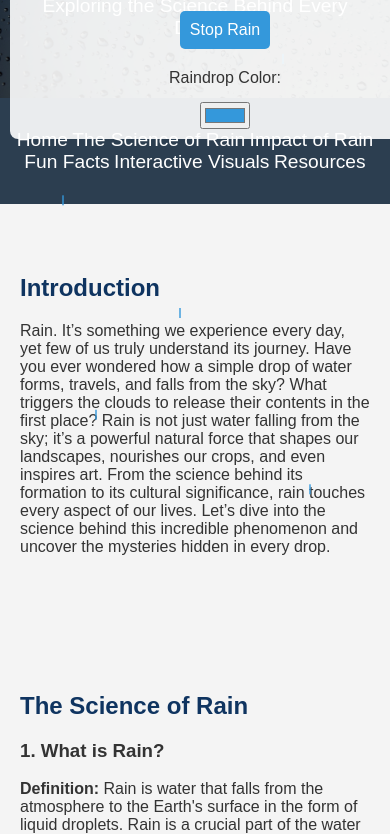
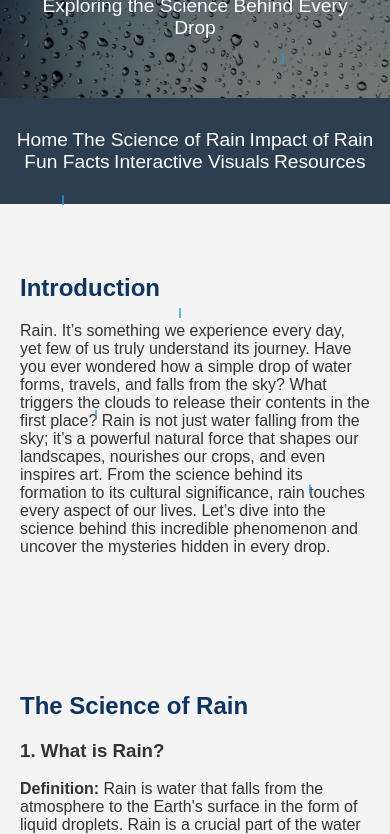
Before and after one commit to Anomalocarida/webdeva2, a plain HTML site: page index.html in a window 390 px wide. Shown: the part 102-936 px from the top of the page. Drawn offline with nearby package versions, Linux system fonts and the light colour scheme.

Commit message:
Update style.css

```diff
--- a/style.css
+++ b/style.css
@@ -379,29 +379,24 @@ button:hover {
     }
 }
 
-/* Controls Styling */
+
 #controls {
-    position: relative;
-    top: 10px;
-    left: 10px;
-    z-index: 10;
-    background: rgba(255, 255, 255, 0.9);
-    padding: 10px 20px;
-    border-radius: 8px;
-    display: flex;
-    align-items: center;
-    gap: 10px;
-    font-family: Arial, sans-serif;
-}
-
-@media (max-width: 768px) {
-    #controls {
-        position: static; /* Prevents sticky behavior if screen height is too small */
-        width: 100%; /* Makes it responsive for smaller screens */
-        max-width: none;
-        margin: 0 auto; /* Centers the controls if needed */
+        position: relative; /* Keeps the controls fixed within the section while scrolling */
+        top: 10px; /* Distance from the top of the viewport */
+        z-index: 10; /* Ensures it stays above other elements */
+        background: rgba(255, 255, 255, 0.9); /* Semi-transparent background for better readability */
+        padding: 10px 20px;
+        border-radius: 8px;
+        box-shadow: 0 4px 8px rgba(0, 0, 0, 0.2); /* Adds a subtle shadow for a floating effect */
+        display: flex;
+        flex-direction: column; /* Stacks items vertically */
+        align-items: center; /* Centers controls horizontally */
+        justify-content: center; /* Centers the content vertically */
+        gap: 10px; /* Adds space between controls */
+        font-family: Arial, sans-serif;
+        max-width: 500px; /* Limits the width for better layout */
+        margin: 0 auto; /* Centers the controls horizontally */
     }
-}
 
 
 /* Footer Styles */
@@ -442,17 +437,33 @@ footer {
         font-size: 16px;
     }
 
+    #interactive {
+        position: relative; /* Establishes a positioning context for child elements */
+        display: flex; /* Flexbox to center child elements */
+        flex-direction: column; /* Stack elements vertically */
+        justify-content: center; /* Vertically center the content */
+        align-items: center; /* Horizontally center the content */
+        text-align: center; /* Ensures the text is centered within the container */
+        padding: 20px; /* Adds padding around the section */
+        min-height: 400px; /* Ensures section height is at least 400px */
+    }
+
     #controls {
-        position: fixed;
-        top: 10px;
-        left: 10px;
-        z-index: 10;
-        background: rgba(255, 255, 255, 0.9);
+        position: sticky; /* Keeps the controls fixed within the section while scrolling */
+        top: 10px; /* Distance from the top of the viewport */
+        z-index: 10; /* Ensures it stays above other elements */
+        background: rgba(255, 255, 255, 0.9); /* Semi-transparent background for better readability */
         padding: 10px 20px;
         border-radius: 8px;
+        box-shadow: 0 4px 8px rgba(0, 0, 0, 0.2); /* Adds a subtle shadow for a floating effect */
         display: flex;
-        flex-direction: column;
-        align-items: center;
+        flex-direction: column; /* Stacks items vertically */
+        align-items: center; /* Centers controls horizontally */
+        justify-content: center; /* Centers the content vertically */
+        gap: 10px; /* Adds space between controls */
+        font-family: Arial, sans-serif;
+        max-width: 500px; /* Limits the width for better layout */
+        margin: 0 auto; /* Centers the controls horizontally */
     }
 
     .center-image img {
```
